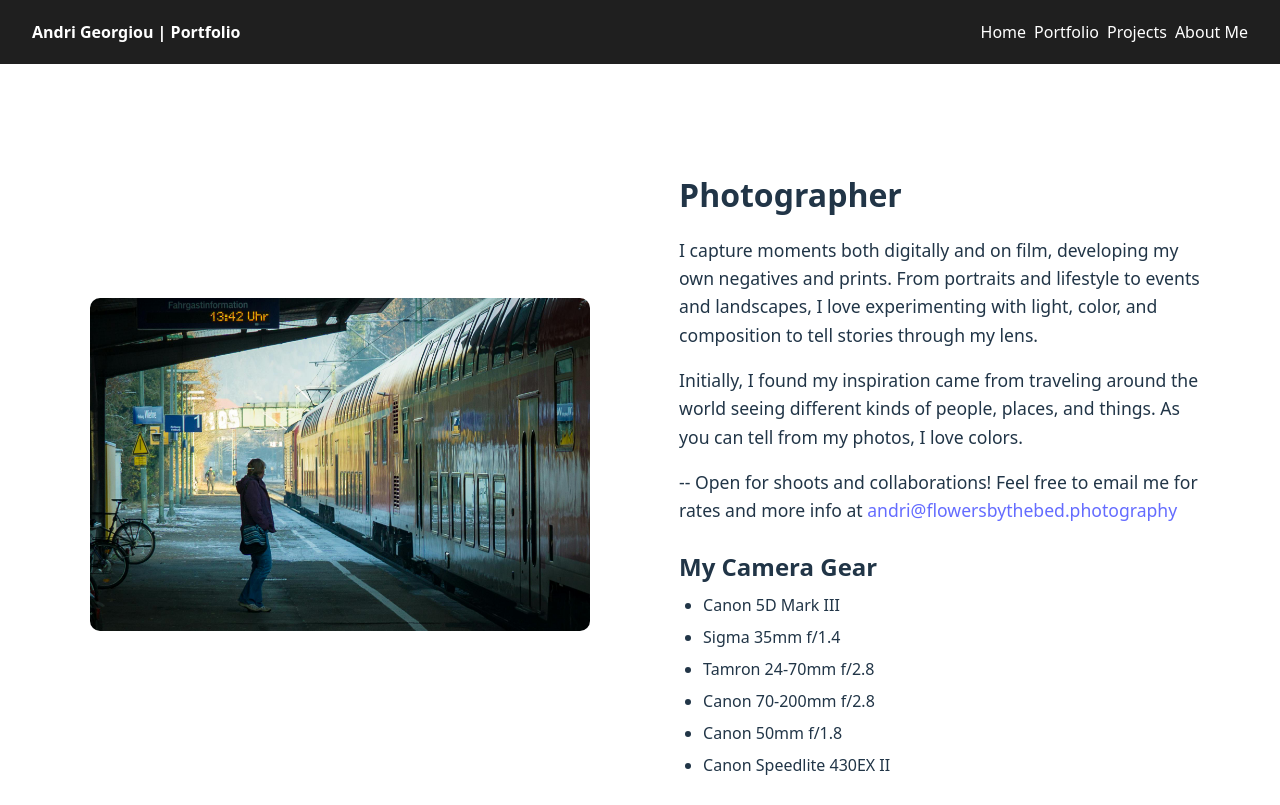
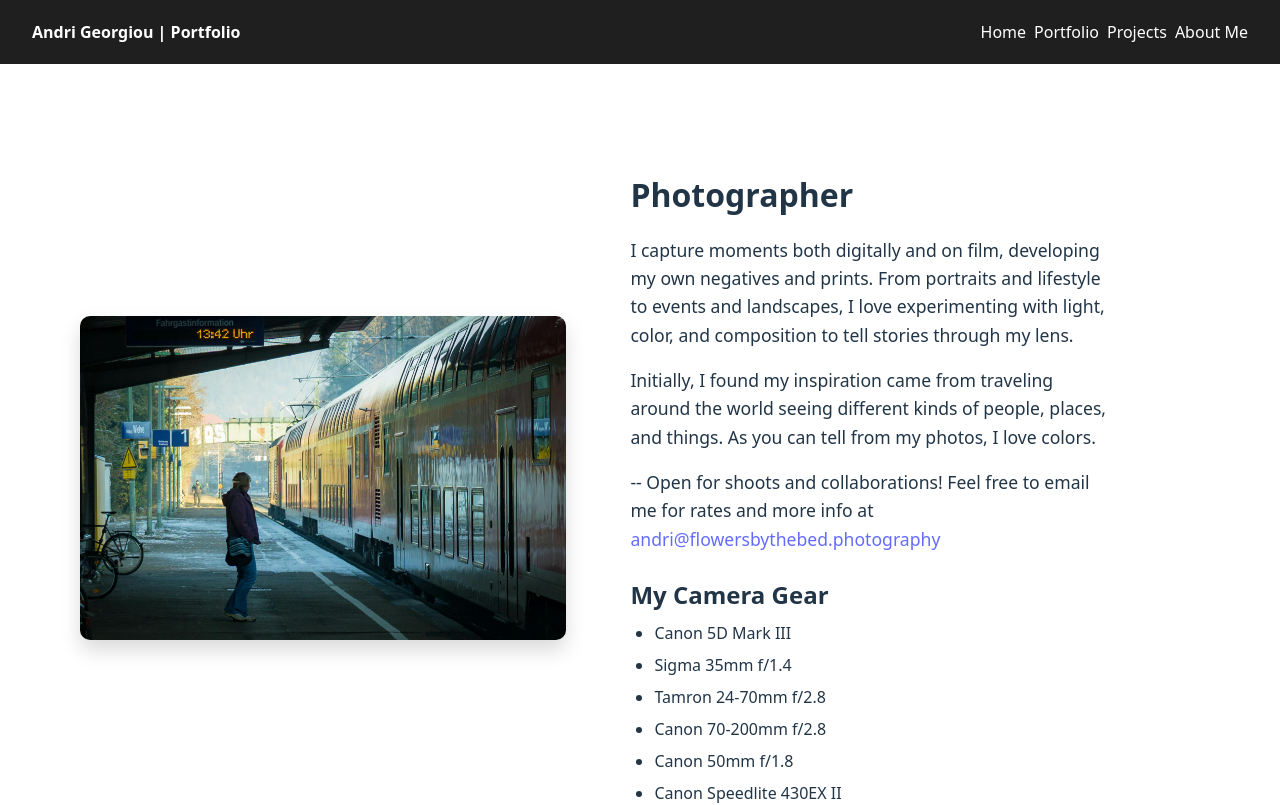
Before and after one commit to VictorySpecificationII/flowersbythebed-photography, a React (Vite) app: page /about in a window 1280 px wide. Shown: the top 805 px of the page. Built offline with nearby package versions, Linux system fonts and the light colour scheme.

Commit message:
narrowed the gap between images and text in aboutme

```diff
--- a/src/modules/submodules/AboutMe/AboutMe.css
+++ b/src/modules/submodules/AboutMe/AboutMe.css
@@ -6,26 +6,28 @@
   gap: 5rem;
   padding: 2rem 0;
   box-sizing: border-box;
+  overflow-x: hidden; /* prevent horizontal scroll */
 }
 
 /* Each section: flex layout, full width */
 .aboutme-section {
   display: flex;
   align-items: center;
-  justify-content: space-between;
-  flex-wrap: nowrap; /* prevent wrapping on desktop */
+  justify-content: flex-start; /* prevents image/text from spreading too far */
+  gap: 2rem; /* distance between image and text */
+  flex-wrap: nowrap; /* no wrapping on desktop */
   width: 100%;
   padding: 2rem 5%;
   box-sizing: border-box;
 }
 
 .aboutme-section.reverse {
-  flex-direction: row-reverse;
+  flex-direction: row-reverse; /* alternate layout */
 }
 
 /* Image column */
 .aboutme-image {
-  flex: 0 0 48%; /* slightly less than 50% to account for gap/padding */
+  flex: 0 0 45%; /* slightly less than half width to reduce gap */
   display: flex;
   justify-content: center;
   padding: 1rem;
@@ -33,15 +35,17 @@
 
 .aboutme-image img {
   width: 100%;
-  max-width: 500px; /* optional */
+  max-width: 500px;
   height: auto;
   border-radius: 10px;
   object-fit: cover;
+  box-shadow: 0 10px 20px rgba(0, 0, 0, 0.15); /* subtle shadow */
+  transition: transform 0.3s ease, box-shadow 0.3s ease;
 }
 
 /* Text column */
 .aboutme-text {
-  flex: 0 0 48%; /* slightly less than 50% */
+  flex: 0 0 45%;
   padding: 1rem;
 }
 
@@ -73,6 +77,14 @@
   margin-bottom: 0.5rem;
 }
 
+/* Section separators */
+.aboutme-separator {
+  border: none;
+  height: 2px;
+  background: linear-gradient(to right, transparent, #ccc, transparent);
+  margin: 3rem 0;
+}
+
 /* Responsive: stack sections vertically on small screens */
 @media (max-width: 768px) {
   .aboutme-section {
@@ -92,10 +104,3 @@
     max-width: 100%;
   }
 }
-
-.aboutme-separator {
-  border: none;
-  height: 2px; /* thickness */
-  background: linear-gradient(to right, transparent, #ccc, transparent);
-  margin: 3rem 0; /* spacing above and below */
-}
```
